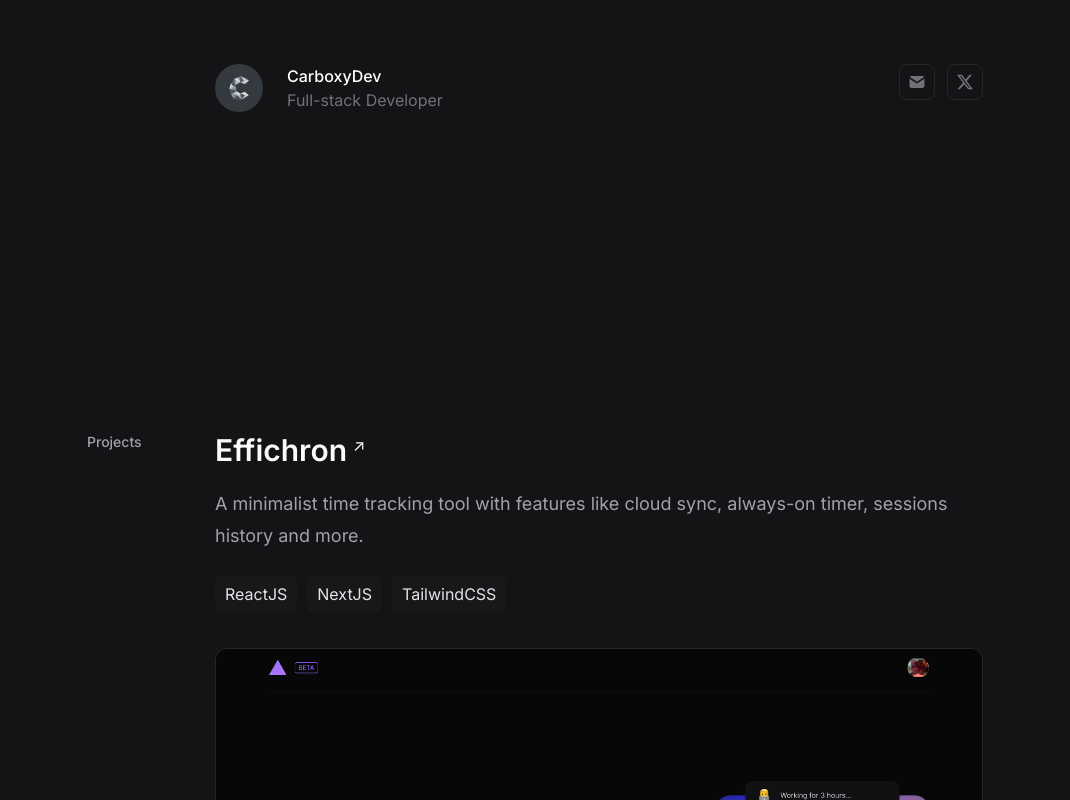
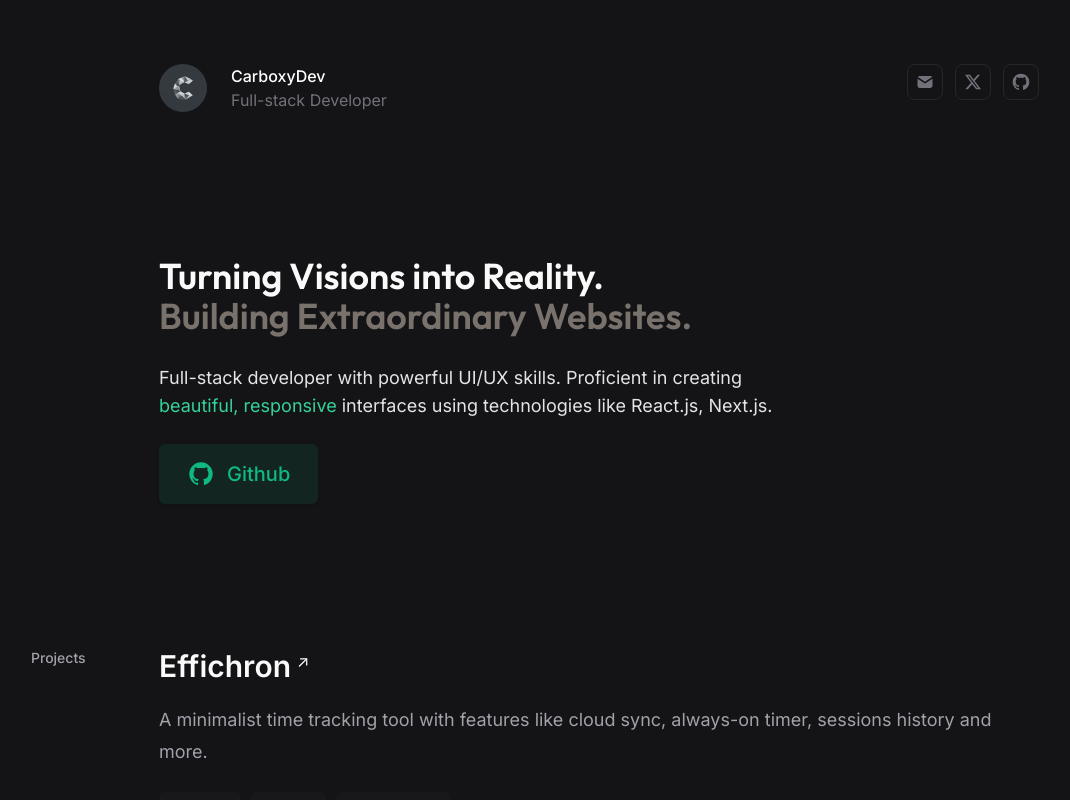
Before and after one commit to CarboxyDev/carboxy.tech, a Next.js app: page / in a window 1280 px wide. Shown: the top 800 px of the page, without its empty margins (41-1111 px from the left). Built offline with nearby package versions, Linux system fonts and the light colour scheme; what tailwindcss-debug-screens would draw is missing.

Commit message:
Add new hero section

```diff
--- a/src/app/(home)/hero.tsx
+++ b/src/app/(home)/hero.tsx
@@ -1,3 +1,32 @@
+import { HighlightText } from '@/components/Atoms';
+import { GithubIcon } from '@/components/Icons';
+import { Button } from '@/components/vendor/button';
+import { cn } from '@/lib/utils';
+import { Outfit } from 'next/font/google';
+
+const headingFont = Outfit({
+  weight: ['600'],
+  subsets: ['latin'],
+});
+
 export const HeroSection = () => {
-  return <section className="mb-44 flex flex-col"></section>;
+  return (
+    <section className="flex flex-col">
+      <div className={cn('text-4xl font-semibold', headingFont.className)}>
+        <h1 className="text-zinc-50">Turning Visions into Reality.</h1>
+        <h1 className="text-stone-500">Building Extraordinary Websites.</h1>
+      </div>
+      <div className="mt-7 w-[640px] text-lg text-zinc-200">
+        Full-stack developer with powerful UI/UX skills. Proficient in creating{' '}
+        <HighlightText>beautiful, responsive</HighlightText> interfaces using
+        technologies like React.js, Next.js.
+      </div>
+      <div className="mt-6">
+        <Button className="h-15 select-none gap-x-3 bg-primary-500/10 px-7 py-4 text-primary-500 hover:bg-primary-500/15 ">
+          <GithubIcon className="h-7 w-7" />
+          <span className="text-xl font-medium">Github</span>
+        </Button>
+      </div>
+    </section>
+  );
 };
--- a/src/app/(home)/navbar.tsx
+++ b/src/app/(home)/navbar.tsx
@@ -1,4 +1,4 @@
-import { MailIcon, TwitterIcon } from '@/components/Icons';
+import { GithubIcon, MailIcon, TwitterIcon } from '@/components/Icons';
 import { SocialButton } from '@/components/SocialButton';
 import { CONFIG } from '@/lib/config';
 import Image from 'next/image';
@@ -29,8 +29,11 @@ const Socials = () => {
       <SocialButton site="Email" url={CONFIG.links.email}>
         <MailIcon className="h-[18px] w-[18px] text-zinc-500" />
       </SocialButton>
-      <SocialButton site="Twitter/X" url={CONFIG.links.email}>
+      <SocialButton site="Twitter/X" url={CONFIG.links.twitter}>
         <TwitterIcon className="h-4 w-4 text-zinc-500" />
+      </SocialButton>
+      <SocialButton site="Github" url={CONFIG.links.github}>
+        <GithubIcon className="h-5 w-5 text-zinc-500" />
       </SocialButton>
     </div>
   );
--- a/src/app/(home)/page.tsx
+++ b/src/app/(home)/page.tsx
@@ -7,11 +7,13 @@ export default function HomePage() {
   return (
     <main
       className={cn(
-        'mx-auto flex min-h-screen w-full max-w-screen-2xl flex-col px-6 py-16 sm:px-24 md:px-32 lg:px-50 xl:px-64'
+        'mx-auto flex min-h-screen w-full max-w-screen-2xl flex-col px-6 py-16 sm:px-24 md:px-32 lg:px-50 2xl:px-64'
       )}
     >
       <Navbar />
-      <HeroSection />
+      <div className="mt-36">
+        <HeroSection />
+      </div>
       <div className="mt-36">
         <ProjectSection />
       </div>
--- a/src/components/Atoms.tsx
+++ b/src/components/Atoms.tsx
@@ -1,5 +1,5 @@
 export const HighlightText = ({ children }: { children: React.ReactNode }) => {
-  return <span className="text-primary-500">{children}</span>;
+  return <span className="text-primary-400">{children}</span>;
 };
 
 type BadgeProps = {
```
